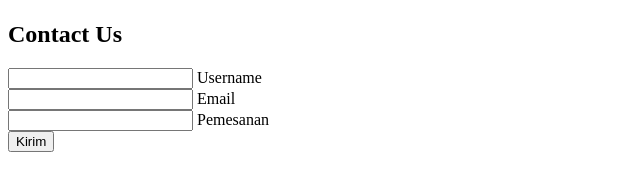
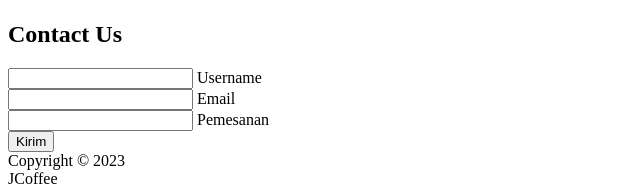
Before and after one commit to initofa/web-jcoffee-siddiq, a plain HTML site: page index.html in a window 1280 px wide. Shown: the part 1652-1848 px from the top of the page, without its empty margins (0-640 px from the left). Before the commit the page ends 1812 px from the top, so only its background shows below. Drawn offline with Linux system fonts and the light colour scheme.

Commit message:
menambahkan footer

```diff
--- a/index.html
+++ b/index.html
@@ -235,5 +235,21 @@
             </div>
         </div>
     </div>
+
+    <div class="footer">
+        <div class="footer-box">
+            <div class="social-media">
+                <a href="#"><i class="fa-brands fa-facebook"></i></a>
+                <a href="#"><i class="fa-brands fa-instagram"></i></a>
+                <a href="https://web.whatsapp.com/"><i class="fa-brands fa-whatsapp"></i></a>
+            </div>
+            <div class="copyright">
+                <label>Copyright &copy; 2023</label>
+            </div>
+            <div class="brand">
+                <label>J<span>Coffee</span></label>
+            </div>
+        </div>
+    </div>
 </body>
 </html>
```
